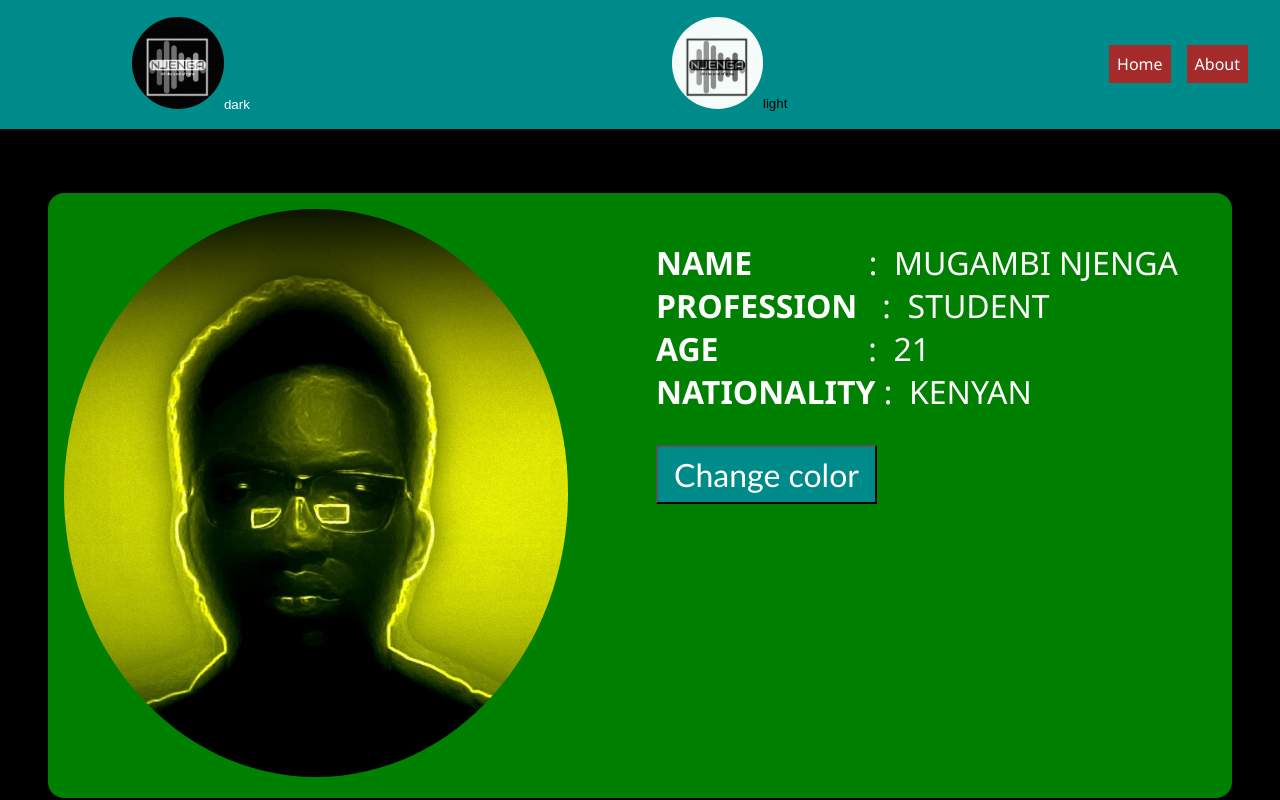
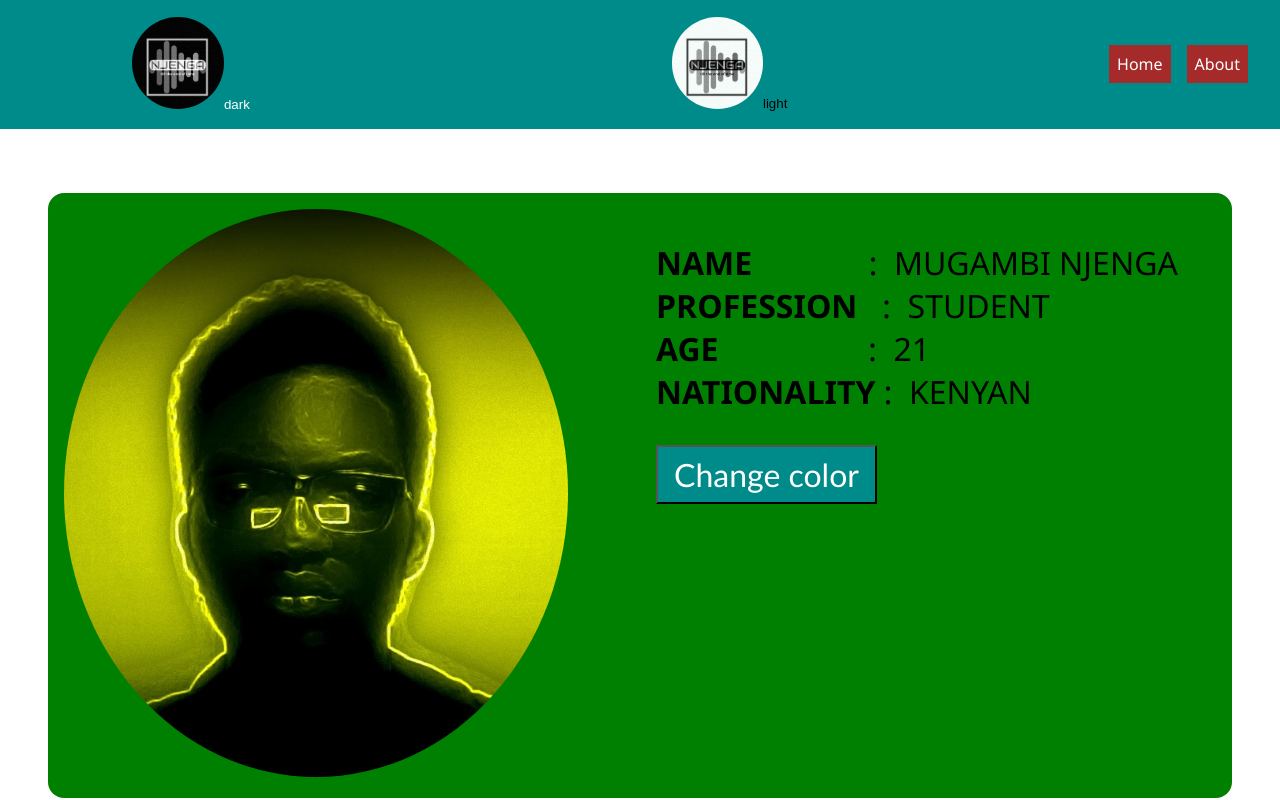
Before and after one commit to gumbee12/mnjenga.github.io, a plain HTML site: page index.html in a window 1280 px wide. Both pictures are taken after a click on the button "light". Shown: the top 800 px of the page. Drawn offline with Linux system fonts and the light colour scheme.

Commit message:
trial-commit

```diff
--- a/index.html
+++ b/index.html
@@ -12,7 +12,7 @@
 
     <header id="nav-header">
 
-        <button id="logod" style="color: white;"><img src="melogo.jpg" alt="logo" class="img" tiling>dark</button>
+        <button id="logod" style="color: white;""><img src="melogo.jpg" alt="logo" class="img" tiling>dark</button>
         <button id="logol" onclick=" lightTheme()"><img src="melogo-001.jpg" alt="logo" class="img" tiling>light</button>
         <div class="nav-container">
             <a href="index.html" target="_self">Home</a>
--- a/script.js
+++ b/script.js
@@ -20,9 +20,13 @@ btn.onclick = onBtnClick
 sendmess.onclick = sendMessage
 logol.onclick = lightTheme
 
-function lightTheme(){
-    document.style.backgroundColor = colorl
-    alert("color changed")
-
-
+function lightTheme() {
+        var element = document.body;
+        element.classList.toggle("light-theme");
+        document.getElementById("logol").childNodes[0].nodeValue=
+   "New Button Text using childNodes";
 }
+function darkTheme() {
+    var element = document.body;
+    element.classList.toggle("light-theme");
+}
--- a/style.css
+++ b/style.css
@@ -3,6 +3,11 @@ body {
     color: white;
 	margin: auto;
     font-family: 'Segoe UI', Tahoma, Geneva, Verdana, sans-serif;
+}
+.light-theme {
+    background-color: white;
+  color: black;
+
 }
 #nav-header {
     background-color: darkcyan;
```
